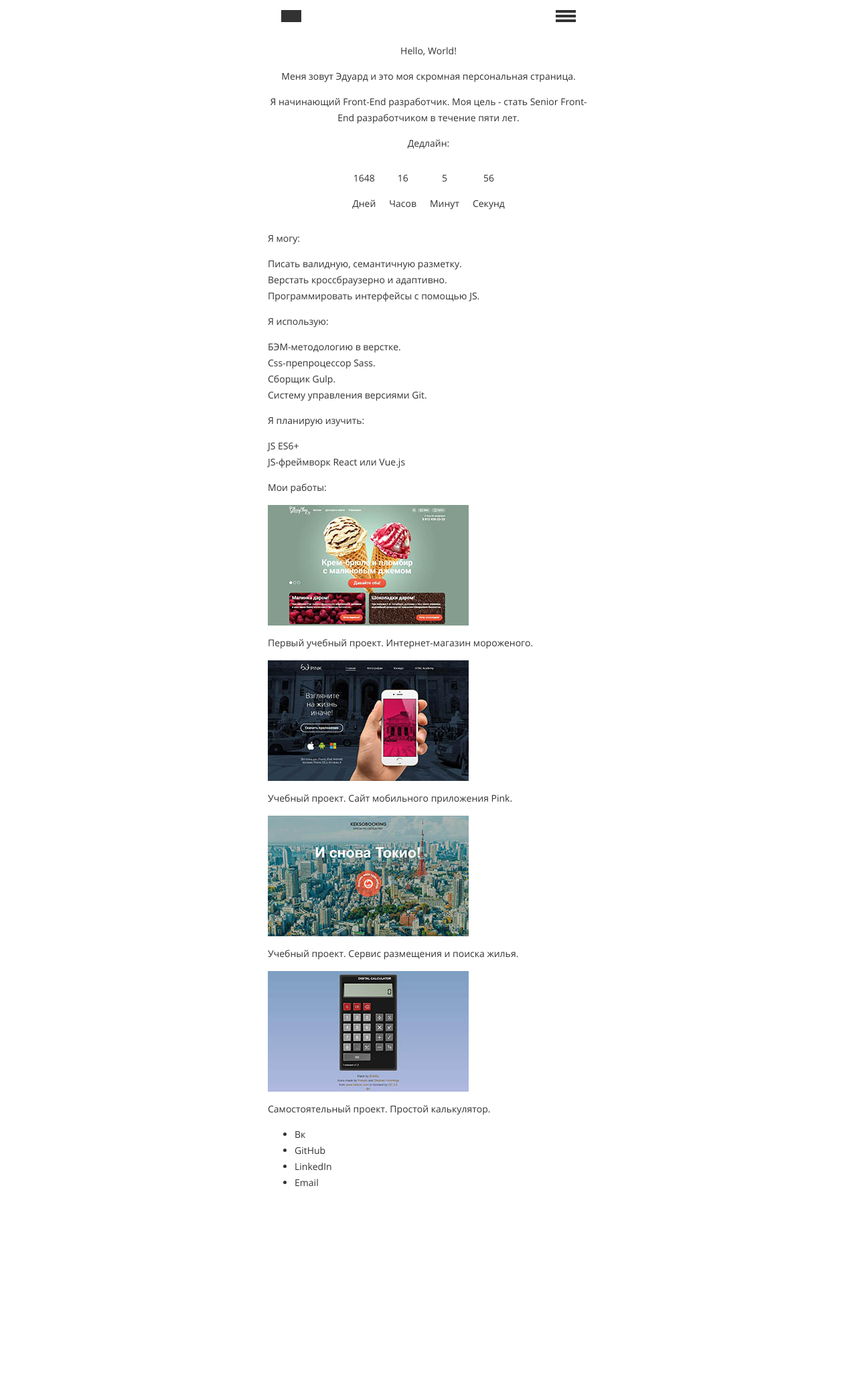
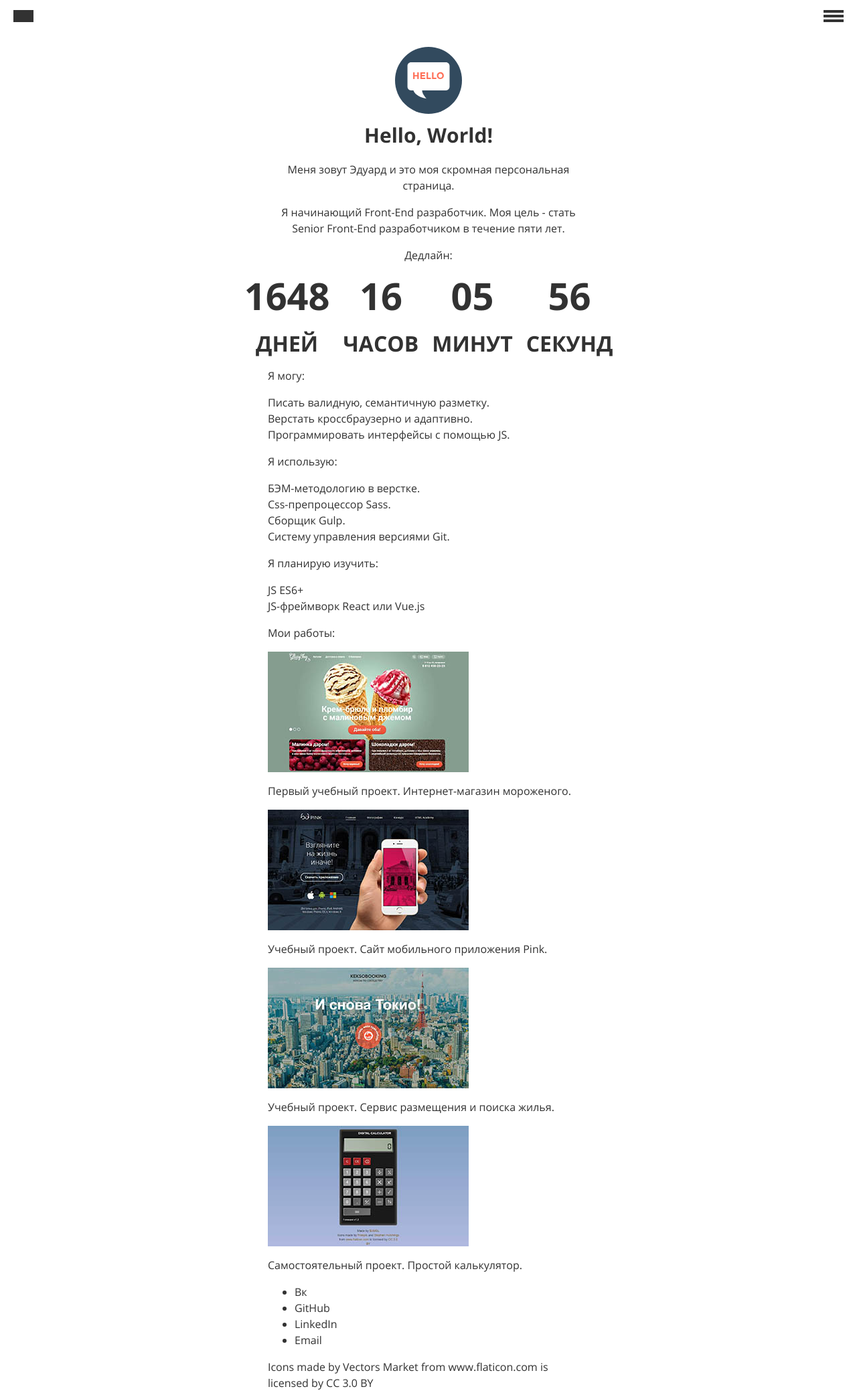
Before and after one commit to EdMSL/EdMSL.github.io, a web app: file index.html in a window 1280 px wide. Shown: the whole page at 67% size. Before the commit the page ends 1772 px from the top, so only its background shows below. Run offline with its HTML, style and script files only (its server is not run), Linux system fonts and the light colour scheme.

Commit message:
Intermediate save

```diff
--- a/css/style.css
+++ b/css/style.css
@@ -31,7 +31,7 @@ html {
 
 body {
   font-family: "OpenSans", "Arial", sans-serif;
-  font-size: 14px;
+  font-size: 16px;
   line-height: 24px;
   font-weight: 400;
   color: #323232;
@@ -110,6 +110,8 @@ input[type="radio"].visually-hidden {
 
 .main-nav {
   position: relative;
+
+  margin-bottom: 20px;
 }
 
 .main-nav--no-js .main-nav__toggle {
@@ -209,11 +211,42 @@ input[type="radio"].visually-hidden {
   background-color: rgb(165, 29, 29);
 }
 
+.body--dark__theme .header-top__theme-toggler {
+  background-color: #ececec;
+}
+
+.body--dark__theme .main-nav--close .main-nav__toggle::before {
+  background-color: #ececec;
+  box-shadow: 0 7px 0 0 #ececec, 0 14px 0 0 #ececec;
+}
+
+.body--dark__theme .main-nav--open .main-nav__toggle::before,
+.body--dark__theme .main-nav--open .main-nav__toggle::after {
+  background-color: #ececec;
+  box-shadow: none;
+}
+
 /* Greeting section*/
 
 .greeting__container {
-  /* padding: 0 5px; */
   text-align: center;
+}
+
+.greeting__title {
+  position: relative;
+
+  margin: 0;
+  padding: 0;
+  padding-top: 120px;
+
+  font-size: 30px;
+  height: 35px;
+  font-weight: 700;
+
+  background-image: url(../img/hello.svg);
+  background-repeat: no-repeat;
+  background-position: center top;
+  background-size: 100px 100px;
 }
 
 .timer__clock {
@@ -222,11 +255,32 @@ input[type="radio"].visually-hidden {
 }
 
 .timer__time-block {
+  max-width: 480px;
   margin-right: 20px;
 }
 
 .timer__time-block:last-child {
   margin-right: 0;
+}
+
+.timer__time {
+  margin: 0;
+  margin-bottom: 20px;
+  padding: 0;
+
+  font-size: 7vmin;
+  line-height: 8vmin;
+  font-weight: 700;
+}
+
+.timer__text {
+  margin: 0;
+  padding: 0;
+
+  font-size: 4vmin;
+  line-height: 5vmin;
+  font-weight: 700;
+  text-transform: uppercase;
 }
 
 /*Skills section*/
--- a/index.html
+++ b/index.html
@@ -8,9 +8,9 @@
   <link rel="stylesheet" href="css/style.css">
   <title>My personal page</title>
 </head>
-<body class="body">
+<body>
+  <div class="body-wrap"> <!--нужен для возможности смены фона страницы, смена фона на body в IE не работает-->
     <header class="header">
-    <div class="main-wrap">
       <div class="header-top">
         <button class="header-top__theme-toggler">
           <span class="visually-hidden">Изменить тему</span>
@@ -35,7 +35,6 @@
           </li>
         </ul>
       </nav>
-    </div>
     </header>
     <main>
       <section class="greeting">
@@ -155,9 +154,11 @@
               <li class="contacts__item"><a class="contacts__link" href="#">Email</a></li>
             </ul>
           </div>
+          <div>Icons made by <a href="https://www.flaticon.com/authors/vectors-market" title="Vectors Market">Vectors Market</a> from <a href="https://www.flaticon.com/" 			    title="Flaticon">www.flaticon.com</a> is licensed by <a href="http://creativecommons.org/licenses/by/3.0/" 			    title="Creative Commons BY 3.0" target="_blank">CC 3.0 BY</a></div>
         </div>
       </section>
     </main>
+  </div>
   <script src="js/main.js"></script>
 </body>
 </html>
--- a/js/main.js
+++ b/js/main.js
@@ -6,7 +6,7 @@
   var MIN_IN_HOUR = 60;
   var HOUR_IN_DAY = 24;
 
-  var body = document.body;
+  var bodyWrap = document.querySelector('.body-wrap');
   var themeToggler = document.querySelector('.header-top__theme-toggler');
   var menuToggler = document.querySelector('.main-nav__toggle');
   var mainNav = document.querySelector('.main-nav');
@@ -43,9 +43,9 @@
     var totalTime = new Date(2023, 7, 6) - now;
     var total = getTotalTime(totalTime);
     daysBlock.textContent = total.day;
-    hoursBlock.textContent = total.hour;
-    minutesBlock.textContent = total.min;
-    secondsBlock.textContent = total.sec;
+    hoursBlock.textContent = getValue(total.hour);
+    minutesBlock.textContent = getValue(total.min);
+    secondsBlock.textContent = getValue(total.sec);
   }
 
   function startTimer(endTime) {
@@ -58,9 +58,16 @@
     }, 1000);
   }
 
+  function getValue(value) {
+    if (+value < 10) {
+      return value = '0' + value;
+    }
+    return value;
+  }
+
   themeToggler.addEventListener('click', function (evt) {
     evt.preventDefault();
-    body.classList.toggle('body--dark__theme');
+    bodyWrap.classList.toggle('body--dark__theme');
   });
 
   menuToggler.addEventListener('click', function (evt) {
```
Also changed, not shown: img/hello.svg (added). Lines whose indentation alone changed are shown as unchanged.
